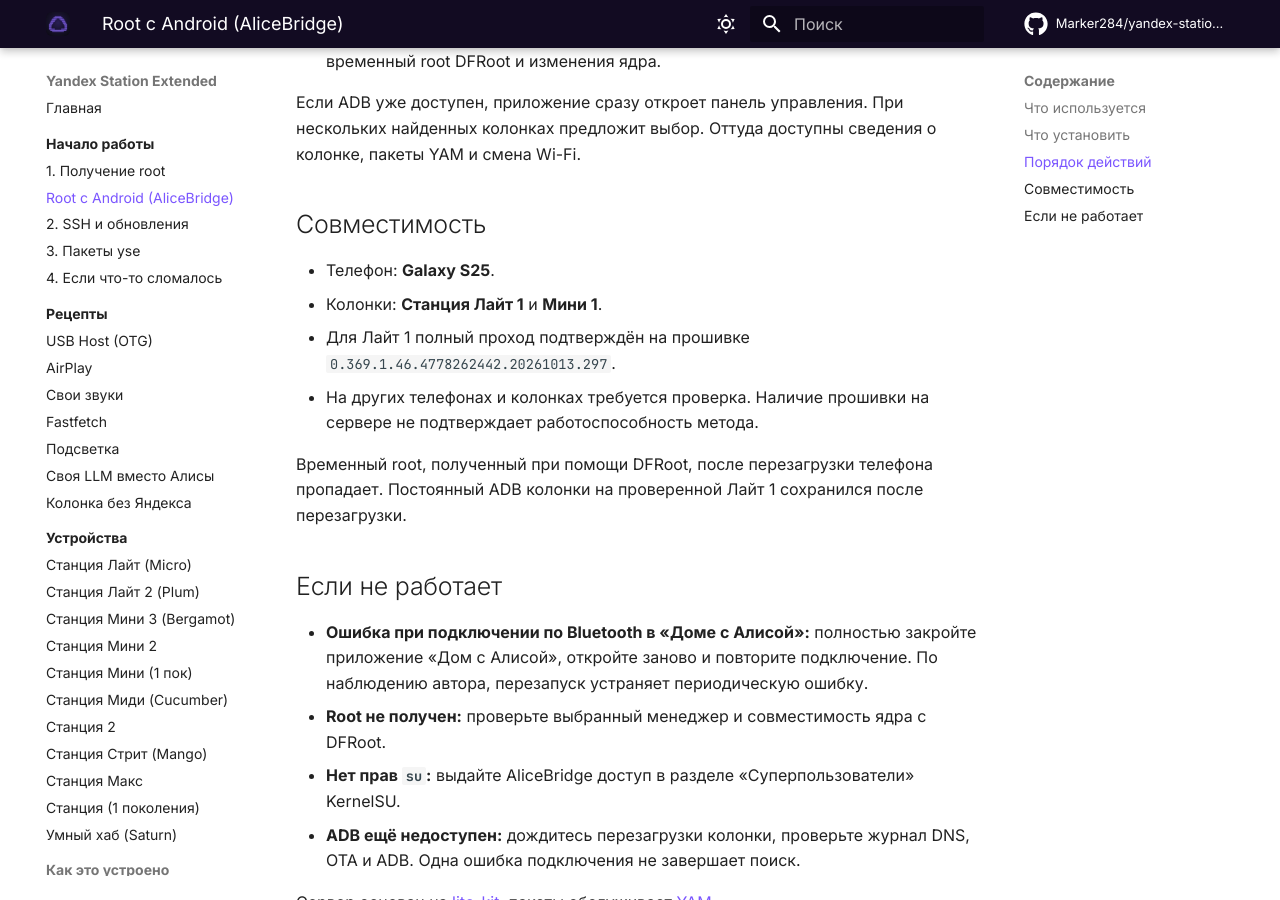
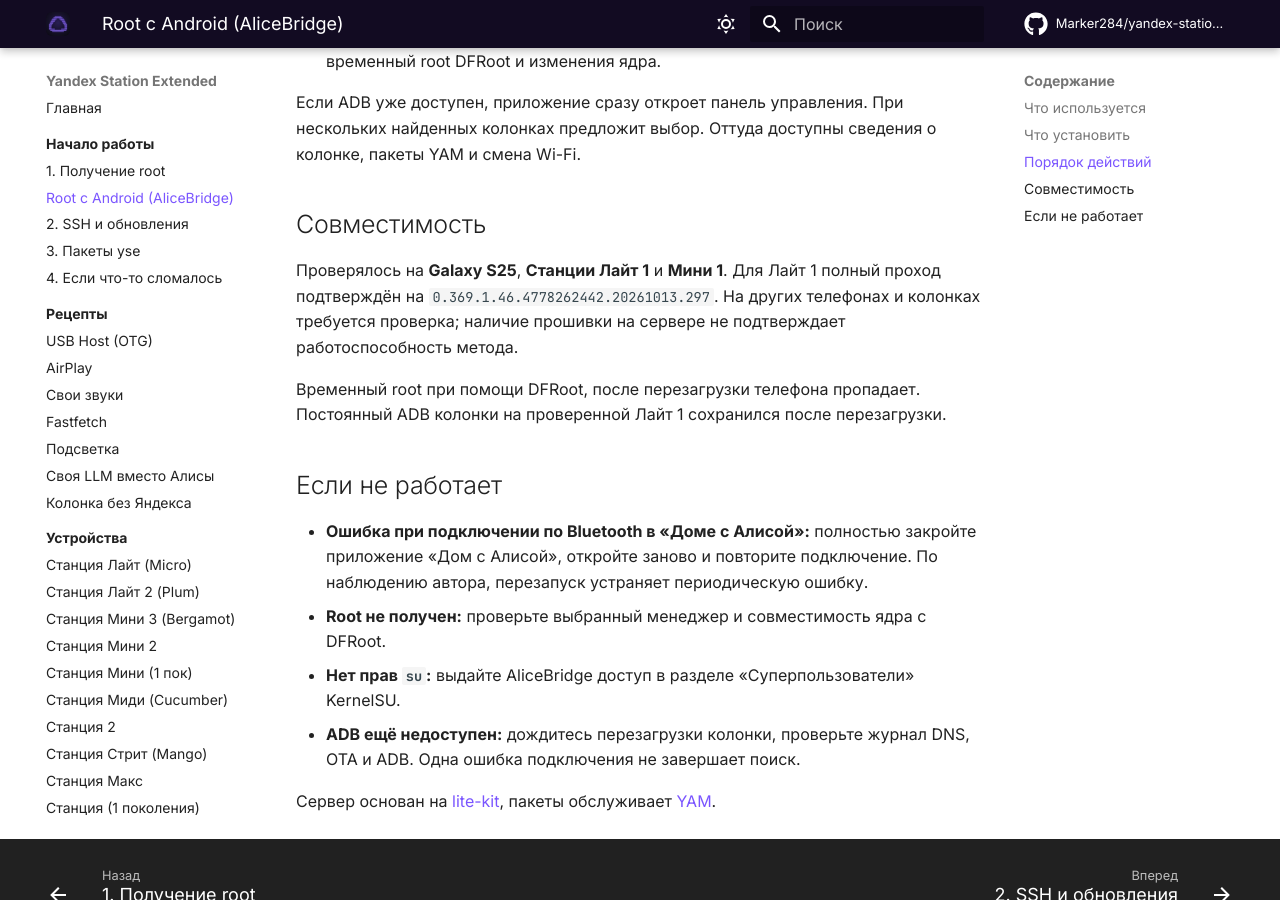
Before and after one commit to Kastle86/yandex-station-extended, an MkDocs documentation site: the page built from docs/start/root-android.md, in a window 1280 px wide and 900 px high, scrolled down 1346 px. Built offline with MkDocs 1.6.1 and Material for MkDocs 9.7.7, drawn with Linux system fonts in a browser that asks for light colours; comment, search, counter and statistics services are not loaded.

Commit message:
Update root-android.md

```diff
--- a/docs/start/root-android.md
+++ b/docs/start/root-android.md
@@ -27,12 +27,9 @@
 
 ## Совместимость
 
-- Телефон: **Galaxy S25**.
-- Колонки: **Станция Лайт 1** и **Мини 1**.
-- Для Лайт 1 полный проход подтверждён на прошивке `0.369.1.46.4778262442.20261013.297`.
-- На других телефонах и колонках требуется проверка. Наличие прошивки на сервере не подтверждает работоспособность метода.
+Проверялось на **Galaxy S25**, **Станции Лайт 1** и **Мини 1**. Для Лайт 1 полный проход подтверждён на `0.369.1.46.4778262442.20261013.297`. На других телефонах и колонках требуется проверка; наличие прошивки на сервере не подтверждает работоспособность метода.
 
-Временный root, полученный при помощи DFRoot, после перезагрузки телефона пропадает. Постоянный ADB колонки на проверенной Лайт 1 сохранился после перезагрузки.
+Временный root при помощи DFRoot, после перезагрузки телефона пропадает. Постоянный ADB колонки на проверенной Лайт 1 сохранился после перезагрузки.
 
 ## Если не работает
 
```
